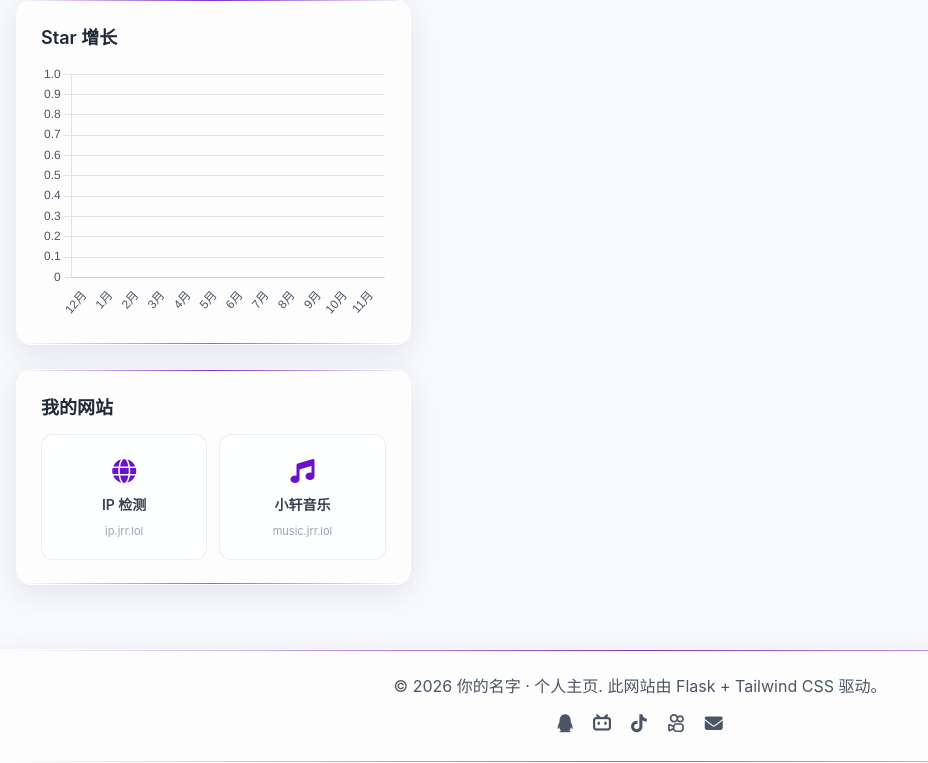
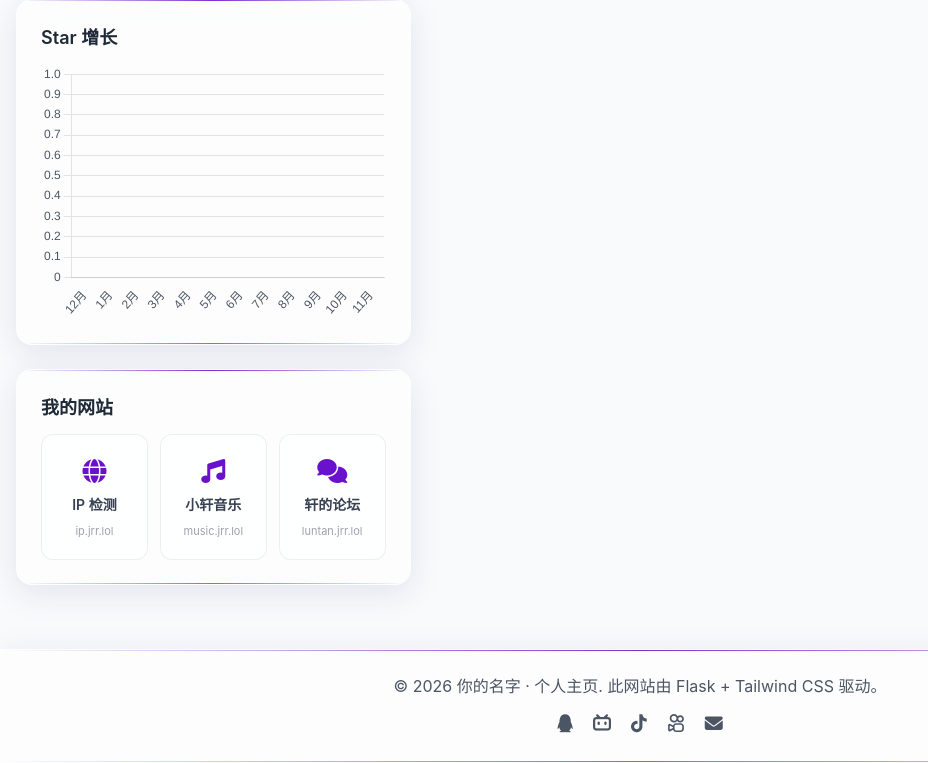
Before and after one commit to zhangjiaxuan758/gerenjieshao-yuanma, a Flask app: page / in a window 1280 px wide. Shown: the part 1094-1857 px from the top of the page, without its empty margins (0-928 px from the left). Run offline with Flask 2, Linux system fonts and the light colour scheme; data that the repository does not hold is empty; some libraries are stand-ins or nearby versions.

Commit message:
新增「轩的论坛」卡片，跳转 luntan.jrr.lol

```diff
--- a/templates/index.html
+++ b/templates/index.html
@@ -585,7 +585,7 @@
                 <!-- 我的网站：左右并排的宽卡片，图标用独立配色 -->
                 <div class="glass-panel bg-white/30 dark:bg-gray-800/30 rounded-2xl shadow-xl p-4 sm:p-6 mt-6 card-hover animate-fade-in" style="animation-delay: 0.4s;">
                     <h3 class="text-lg font-semibold mb-3">我的网站</h3>
-                    <div class="grid grid-cols-2 gap-2 sm:gap-3">
+                    <div class="grid grid-cols-2 gap-2 sm:gap-3 sm:grid-cols-3">
                         <a href="https://ip.jrr.lol" target="_blank" rel="noopener noreferrer"
                            class="group flex flex-col items-center justify-center gap-2 px-2 py-4 sm:px-4 sm:py-5 rounded-xl border border-gray-200/70 dark:border-gray-600/60 bg-white/60 dark:bg-gray-700/60 hover:-translate-y-0.5 hover:shadow-lg transition-all duration-300">
                             <i class="fa-solid fa-globe text-xl sm:text-2xl text-primary dark:text-primary-dark"></i>
@@ -597,6 +597,12 @@
                             <i class="fa-solid fa-music text-xl sm:text-2xl text-primary dark:text-primary-dark"></i>
                             <span class="text-xs sm:text-sm font-semibold text-gray-700 dark:text-gray-200 group-hover:text-primary dark:group-hover:text-primary-dark transition-colors whitespace-nowrap">小轩音乐</span>
                             <span class="hidden sm:inline text-[11px] text-gray-400 dark:text-gray-500">music.jrr.lol</span>
+                        </a>
+                        <a href="https://luntan.jrr.lol" target="_blank" rel="noopener noreferrer"
+                           class="group col-span-2 sm:col-span-1 flex flex-col items-center justify-center gap-2 px-2 py-4 sm:px-4 sm:py-5 rounded-xl border border-gray-200/70 dark:border-gray-600/60 bg-white/60 dark:bg-gray-700/60 hover:-translate-y-0.5 hover:shadow-lg transition-all duration-300">
+                            <i class="fa-solid fa-comments text-xl sm:text-2xl text-primary dark:text-primary-dark"></i>
+                            <span class="text-xs sm:text-sm font-semibold text-gray-700 dark:text-gray-200 group-hover:text-primary dark:group-hover:text-primary-dark transition-colors whitespace-nowrap">轩的论坛</span>
+                            <span class="hidden sm:inline text-[11px] text-gray-400 dark:text-gray-500">luntan.jrr.lol</span>
                         </a>
                     </div>
                 </div>
```
